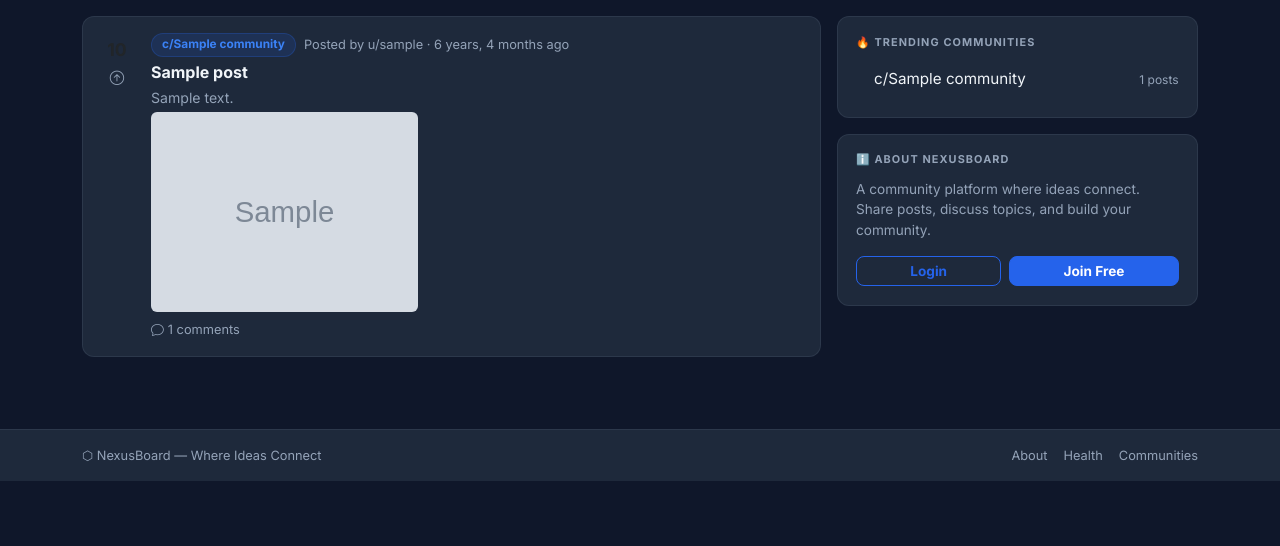
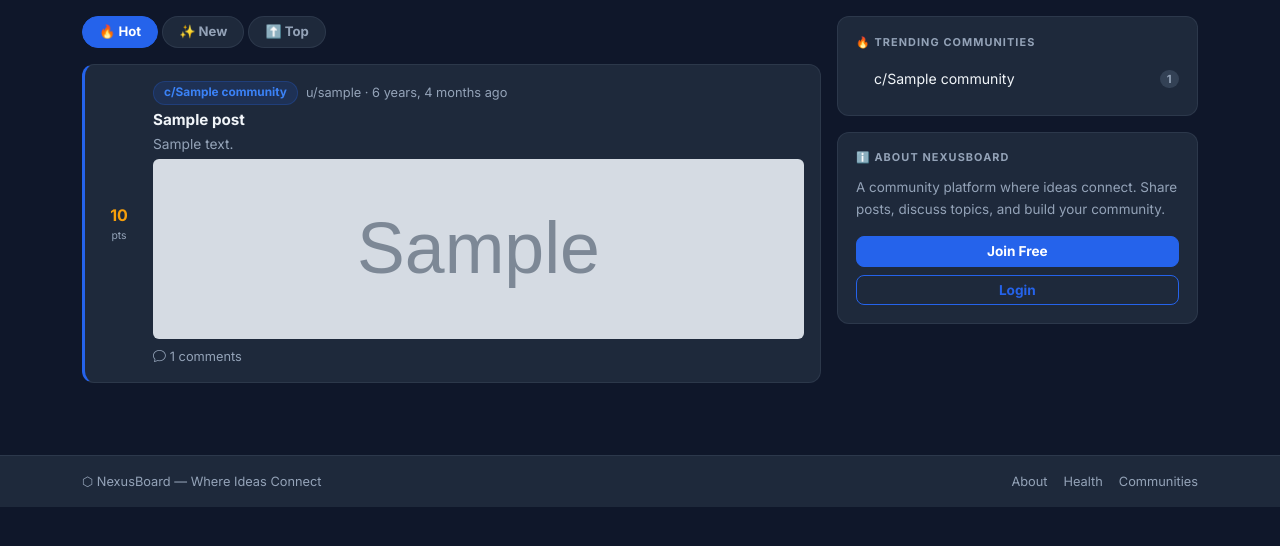
Before and after one commit to AnishIdhayan-1412/NexusBoard-V1, a Django app: page / in a window 1280 px wide. Shown: the part 58-604 px from the top of the page. Run offline with Django 5.2, Linux system fonts and the light colour scheme; tables that the repository leaves empty hold one stand-in row (values such as "Sample post"); grey boxes marked "Sample" are stand-in pictures.

Commit message:
ui: redesign home.html

```diff
--- a/templates/core/home.html
+++ b/templates/core/home.html
@@ -1,56 +1,138 @@
 {% extends 'base.html' %}
 {% block title %}Home{% endblock %}
+
+{% block extra_css %}
+<style>
+  /* Feed sort tabs */
+  .sort-tabs { display: flex; gap: 4px; margin-bottom: 1rem; }
+  .sort-tab { padding: 5px 16px; border-radius: 20px; font-size: 0.82rem; font-weight: 600; text-decoration: none; color: var(--nb-text-muted); background: var(--nb-surface-1); border: 1px solid var(--nb-border); transition: all 0.15s; }
+  .sort-tab:hover { color: var(--nb-text); border-color: var(--nb-primary); }
+  .sort-tab.active { background: var(--nb-primary); color: #fff; border-color: var(--nb-primary); }
+
+  /* Welcome banner */
+  .welcome-banner {
+    border-radius: 14px;
+    padding: 1.25rem 1.5rem;
+    margin-bottom: 1rem;
+    background: linear-gradient(135deg, rgba(37,99,235,0.12), rgba(14,165,233,0.08));
+    border: 1px solid rgba(37,99,235,0.3);
+    position: relative;
+    overflow: hidden;
+  }
+  .welcome-banner::before {
+    content: '';
+    position: absolute;
+    inset: 0;
+    border-radius: 14px;
+    padding: 1.5px;
+    background: linear-gradient(135deg, rgba(37,99,235,0.6), rgba(14,165,233,0.4));
+    -webkit-mask: linear-gradient(#fff 0 0) content-box, linear-gradient(#fff 0 0);
+    mask: linear-gradient(#fff 0 0) content-box, linear-gradient(#fff 0 0);
+    -webkit-mask-composite: xor;
+    mask-composite: exclude;
+    pointer-events: none;
+  }
+
+  /* Score display on feed */
+  .feed-score { font-size: 1rem; font-weight: 700; min-width: 32px; text-align: center; }
+  .feed-score.pos { color: var(--nb-accent-warm); }
+  .feed-score.neg { color: var(--nb-danger); }
+  .feed-score.zero { color: var(--nb-text-muted); }
+
+  /* Reputation bar */
+  .rep-bar-wrap { margin-top: 0.5rem; }
+  .rep-bar { height: 4px; border-radius: 2px; background: var(--nb-surface-2); overflow: hidden; }
+  .rep-bar-fill { height: 100%; border-radius: 2px; background: linear-gradient(90deg, var(--nb-primary), var(--nb-accent)); transition: width 0.6s ease; }
+</style>
+{% endblock %}
+
 {% block content %}
 <div class="row g-3">
-  <!-- Feed -->
+
+  <!-- ── Feed ─────────────────────────────────────── -->
   <div class="col-lg-8">
+
+    <!-- Welcome banner for new users -->
     {% if user.is_authenticated and not user.joined_communities.exists %}
-    <div class="card mb-3" style="border:1px solid rgba(99,102,241,0.4);background:rgba(99,102,241,0.08)">
-      <div class="card-body d-flex align-items-center gap-3">
-        <div style="font-size:2rem">👋</div>
+    <div class="welcome-banner mb-3">
+      <div class="d-flex align-items-center gap-3">
+        <div style="font-size:2.2rem;line-height:1">👋</div>
         <div>
-          <strong>Welcome to NexusBoard!</strong>
-          <p class="mb-1 text-muted" style="font-size:.9rem">Join some communities to personalize your feed</p>
-          <a href="{% url 'communities:list' %}" class="btn btn-sm btn-primary">Explore Communities</a>
+          <strong style="font-size:1rem">Welcome to NexusBoard, {{ user.username }}!</strong>
+          <p class="mb-2 text-muted" style="font-size:.875rem;margin-top:2px">Join communities to personalise your feed and start posting.</p>
+          <a href="{% url 'communities:list' %}" class="btn btn-primary btn-sm px-3">Explore Communities</a>
         </div>
       </div>
     </div>
     {% endif %}
 
+    <!-- Feed sort tabs -->
+    <div class="sort-tabs">
+      <a href="?sort=hot" class="sort-tab {% if request.GET.sort == 'hot' or not request.GET.sort %}active{% endif %}">🔥 Hot</a>
+      <a href="?sort=new" class="sort-tab {% if request.GET.sort == 'new' %}active{% endif %}">✨ New</a>
+      <a href="?sort=top" class="sort-tab {% if request.GET.sort == 'top' %}active{% endif %}">⬆️ Top</a>
+    </div>
+
+    <!-- Post feed -->
     {% if page_obj %}
       {% for post in page_obj %}
-      <div class="card card-hover mb-2" onclick="window.location='{% url 'posts:detail' post.pk %}'">
-        <div class="card-body py-3">
+      <div class="card card-hover post-card mb-2" onclick="window.location='{% url 'posts:detail' post.pk %}'">
+        <div class="card-body py-3 ps-3 pe-3">
           <div class="d-flex gap-3">
-            <div class="d-flex flex-column align-items-center gap-1 pt-1" style="min-width:36px">
-              <span class="vote-score" id="score-{{ post.pk }}">{{ post.score }}</span>
-              <i class="bi bi-arrow-up-circle text-muted" style="font-size:0.9rem"></i>
+
+            <!-- Score column -->
+            <div class="d-flex flex-column align-items-center justify-content-center" style="min-width:36px">
+              <span class="feed-score {% if post.score > 0 %}pos{% elif post.score < 0 %}neg{% else %}zero{% endif %}">
+                {{ post.score }}
+              </span>
+              <span class="text-muted" style="font-size:0.65rem;margin-top:1px">pts</span>
             </div>
-            <div class="flex-grow-1">
+
+            <!-- Content -->
+            <div class="flex-grow-1 min-width-0">
               <div class="d-flex flex-wrap align-items-center gap-2 mb-1">
                 <a href="{% url 'communities:detail' post.community.slug %}" class="badge-comm" onclick="event.stopPropagation()">c/{{ post.community.name }}</a>
-                <span class="post-meta">Posted by <a href="{% url 'accounts:profile' post.author.username %}" onclick="event.stopPropagation()">u/{{ post.author.username }}</a> · {{ post.created_at|timesince }} ago</span>
+                <span class="post-meta">
+                  <a href="{% url 'accounts:profile' post.author.username %}" onclick="event.stopPropagation()">u/{{ post.author.username }}</a>
+                  · {{ post.created_at|timesince }} ago
+                </span>
               </div>
-              <h6 class="mb-1"><a href="{% url 'posts:detail' post.pk %}" class="post-title-link" onclick="event.stopPropagation()">{{ post.title }}</a></h6>
-              {% if post.body %}<p class="text-muted mb-1" style="font-size:.88rem">{{ post.body|truncatechars:200 }}</p>{% endif %}
-              {% if post.image %}<img src="{{ post.image.url }}" alt="" class="img-fluid rounded mb-1" style="max-height:200px;object-fit:cover">{% endif %}
-              <div class="post-meta mt-1">
-                <a href="{% url 'posts:detail' post.pk %}" onclick="event.stopPropagation()"><i class="bi bi-chat me-1"></i>{{ post.comment_count }} comments</a>
+              <a href="{% url 'posts:detail' post.pk %}" class="post-title-link d-block mb-1" onclick="event.stopPropagation()">{{ post.title }}</a>
+              {% if post.body %}
+              <p class="text-muted mb-1" style="font-size:.86rem;line-height:1.5">{{ post.body|truncatechars:180 }}</p>
+              {% endif %}
+              {% if post.image %}
+              <img src="{{ post.image.url }}" alt="" class="img-fluid rounded mb-1" style="max-height:180px;object-fit:cover;width:100%">
+              {% endif %}
+              <div class="post-meta mt-1 d-flex align-items-center gap-3">
+                <a href="{% url 'posts:detail' post.pk %}" onclick="event.stopPropagation()">
+                  <i class="bi bi-chat me-1"></i>{{ post.comment_count }} comments
+                </a>
                 {% if post.post_type == 'link' and post.url %}
-                <a href="{{ post.url }}" target="_blank" rel="noopener" onclick="event.stopPropagation()" class="ms-3"><i class="bi bi-link-45deg me-1"></i>Link</a>
+                <a href="{{ post.url }}" target="_blank" rel="noopener" onclick="event.stopPropagation()">
+                  <i class="bi bi-link-45deg me-1"></i>Link
+                </a>
                 {% endif %}
               </div>
             </div>
+
           </div>
         </div>
       </div>
       {% empty %}
       <div class="card">
         <div class="card-body text-center py-5">
-          <div style="font-size:3rem;opacity:.3">📭</div>
-          <h5 class="text-muted mt-2">No posts yet</h5>
+          <svg width="64" height="64" viewBox="0 0 64 64" fill="none" style="opacity:.25;margin-bottom:.75rem" xmlns="http://www.w3.org/2000/svg">
+            <rect x="8" y="16" width="48" height="8" rx="4" fill="currentColor"/>
+            <rect x="8" y="30" width="36" height="8" rx="4" fill="currentColor"/>
+            <rect x="8" y="44" width="24" height="8" rx="4" fill="currentColor"/>
+          </svg>
+          <h5 class="text-muted">Nothing here yet</h5>
+          <p class="text-muted mb-3" style="font-size:.875rem">Be the first to share something great.</p>
           {% if user.is_authenticated %}
-          <a href="{% url 'posts:create' %}" class="btn btn-primary mt-2">Create First Post</a>
+          <a href="{% url 'posts:create' %}" class="btn btn-primary btn-sm px-4">Create First Post</a>
+          {% else %}
+          <a href="{% url 'accounts:register' %}" class="btn btn-primary btn-sm px-4">Join and Post</a>
           {% endif %}
         </div>
       </div>
@@ -59,47 +141,54 @@
     {% endif %}
   </div>
 
-  <!-- Sidebar -->
+  <!-- ── Sidebar ───────────────────────────────────── -->
   <div class="col-lg-4">
+
+    <!-- User widget -->
     {% if user.is_authenticated %}
     <div class="sidebar-widget">
       <div class="d-flex align-items-center gap-3 mb-3">
         <img src="{{ user.get_avatar_url }}" alt="" class="user-avatar">
-        <div>
-          <strong>{{ user.username }}</strong>
-          <div class="text-muted" style="font-size:.8rem">{{ user.reputation }} reputation</div>
+        <div class="flex-grow-1 min-width-0">
+          <strong style="font-size:.95rem">{{ user.username }}</strong>
+          <div class="text-muted" style="font-size:.78rem;margin-top:1px">{{ user.reputation }} reputation</div>
+          <div class="rep-bar-wrap">
+            <div class="rep-bar"><div class="rep-bar-fill" style="width:{% widthratio user.reputation 1000 100 %}%"></div></div>
+          </div>
         </div>
       </div>
-      <div class="d-flex gap-2">
-        <a href="{% url 'posts:create' %}" class="btn btn-primary btn-sm flex-fill"><i class="bi bi-plus me-1"></i>New Post</a>
-        <a href="{% url 'communities:create' %}" class="btn btn-outline-primary btn-sm flex-fill">Create Community</a>
-      </div>
+      <a href="{% url 'posts:create' %}" class="btn btn-primary btn-sm w-100 mb-2"><i class="bi bi-pencil me-1"></i>New Post</a>
+      <a href="{% url 'communities:create' %}" class="btn btn-outline-primary btn-sm w-100"><i class="bi bi-plus-circle me-1"></i>Create Community</a>
     </div>
     {% endif %}
 
+    <!-- Trending Communities -->
     <div class="sidebar-widget">
       <h6>🔥 Trending Communities</h6>
       {% for community in trending_communities %}
       <a href="{% url 'communities:detail' community.slug %}" class="community-link">
-        <span class="community-dot"></span>
-        <span class="flex-grow-1">c/{{ community.name }}</span>
-        <span class="text-muted" style="font-size:.75rem">{{ community.post_count }} posts</span>
+        <span class="community-dot" style="background:{{ community.slug|slice:'0:1'|lower|default:'#2563eb' }}"></span>
+        <span class="flex-grow-1" style="font-size:.88rem">c/{{ community.name }}</span>
+        <span class="member-pill">{{ community.member_count }}</span>
       </a>
       {% empty %}
-      <p class="text-muted mb-0" style="font-size:.85rem">No communities yet. <a href="{% url 'communities:create' %}">Create one!</a></p>
+      <p class="text-muted mb-2" style="font-size:.85rem">No communities yet.</p>
+      <a href="{% url 'communities:create' %}" class="btn btn-outline-primary btn-sm w-100">Create one!</a>
       {% endfor %}
     </div>
 
+    <!-- About widget -->
     <div class="sidebar-widget">
       <h6>ℹ️ About NexusBoard</h6>
-      <p class="text-muted mb-0" style="font-size:.85rem">A community platform where ideas connect. Share posts, discuss topics, and build your community.</p>
+      <p class="text-muted mb-0" style="font-size:.84rem;line-height:1.6">A community platform where ideas connect. Share posts, discuss topics, and build your community.</p>
       {% if not user.is_authenticated %}
-      <div class="d-flex gap-2 mt-3">
-        <a href="{% url 'accounts:login' %}" class="btn btn-outline-primary btn-sm flex-fill">Login</a>
-        <a href="{% url 'accounts:register' %}" class="btn btn-primary btn-sm flex-fill">Join Free</a>
+      <div class="mt-3 d-flex flex-column gap-2">
+        <a href="{% url 'accounts:register' %}" class="btn btn-primary btn-sm w-100">Join Free</a>
+        <a href="{% url 'accounts:login' %}" class="btn btn-outline-primary btn-sm w-100">Login</a>
       </div>
       {% endif %}
     </div>
+
   </div>
 </div>
 {% endblock %}
```
